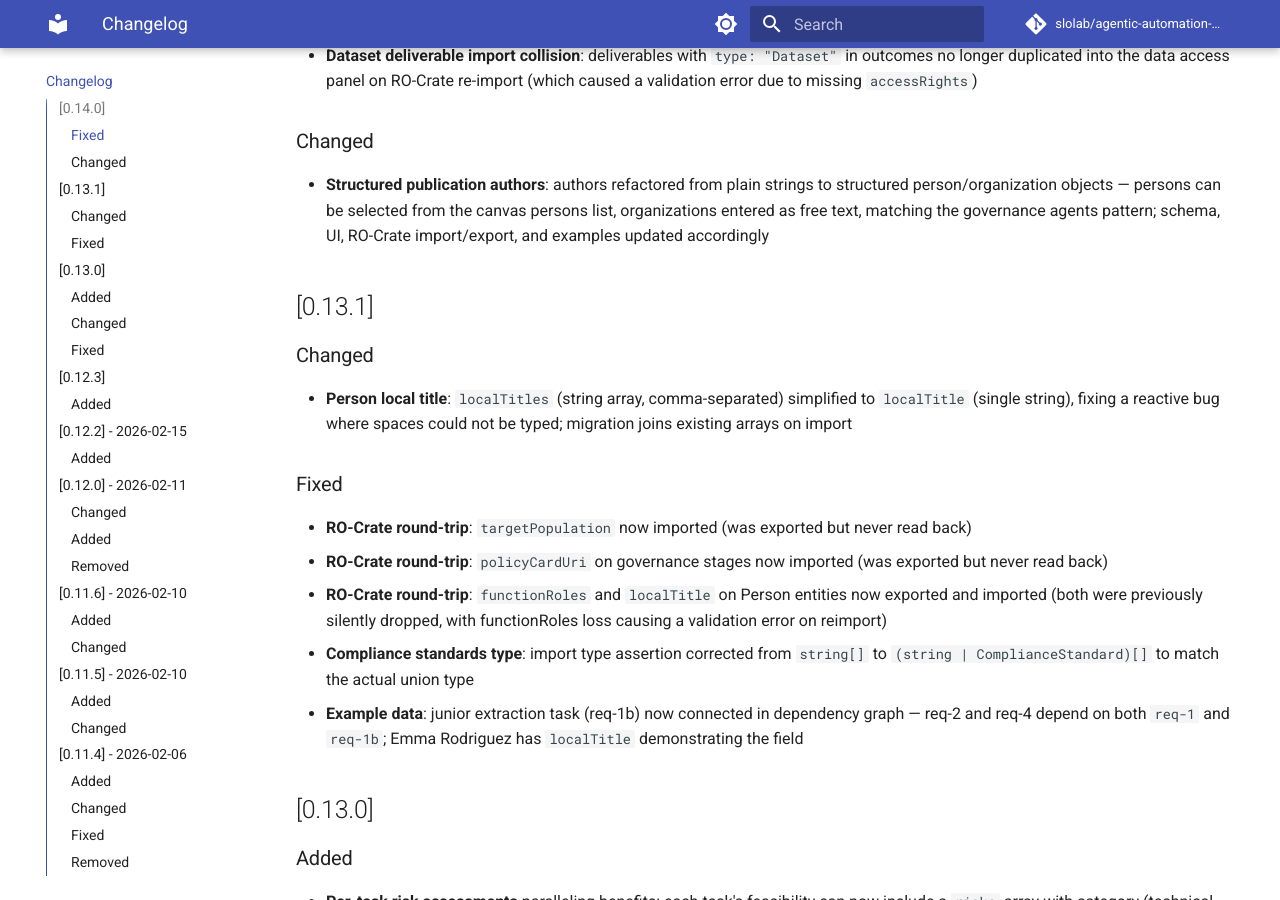
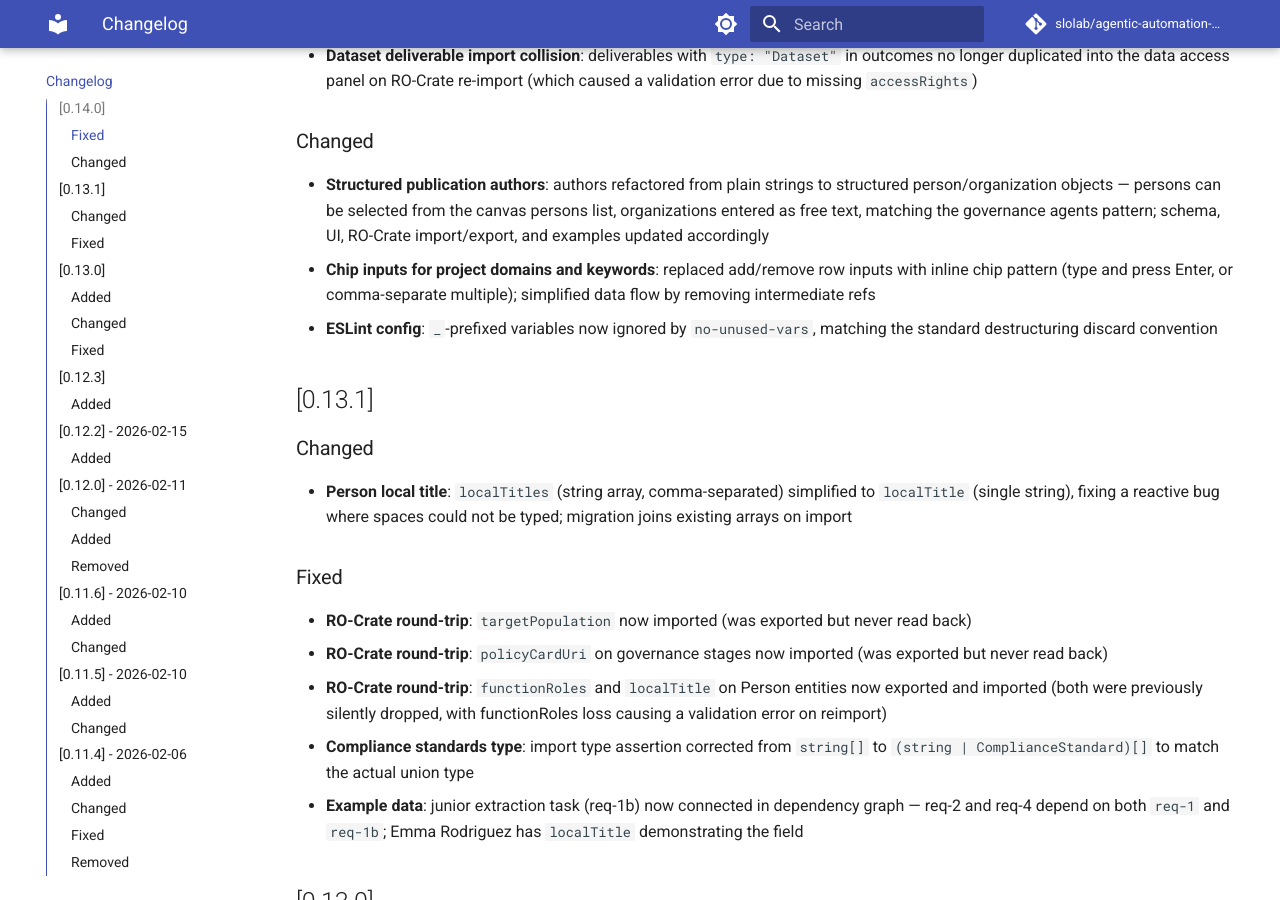
Before and after one commit to slolab/agentic-automation-canvas, an MkDocs documentation site: the page built from docs/changelog.md, in a window 1280 px wide and 900 px high, scrolled down 389 px. Built offline with MkDocs 1.6.1 and Material for MkDocs 9.7.7, drawn with Linux system fonts in a browser that asks for light colours; comment, search, counter and statistics services are not loaded.

Commit message:
Update v0.14.0 changelog with chip inputs and eslint config entries
Made-with: Cursor

```diff
--- a/docs/changelog.md
+++ b/docs/changelog.md
@@ -12,6 +12,8 @@ and this project adheres to [Semantic Versioning](https://semver.org/spec/v2.0.0
 
 ### Changed
 - **Structured publication authors**: authors refactored from plain strings to structured person/organization objects — persons can be selected from the canvas persons list, organizations entered as free text, matching the governance agents pattern; schema, UI, RO-Crate import/export, and examples updated accordingly
+- **Chip inputs for project domains and keywords**: replaced add/remove row inputs with inline chip pattern (type and press Enter, or comma-separate multiple); simplified data flow by removing intermediate refs
+- **ESLint config**: `_`-prefixed variables now ignored by `no-unused-vars`, matching the standard destructuring discard convention
 
 ## [0.13.1]
 
```
